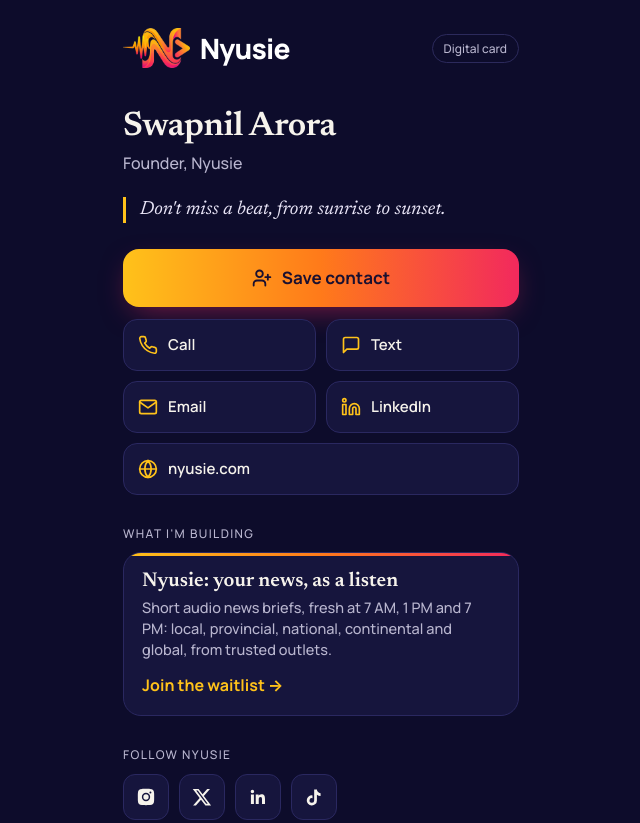
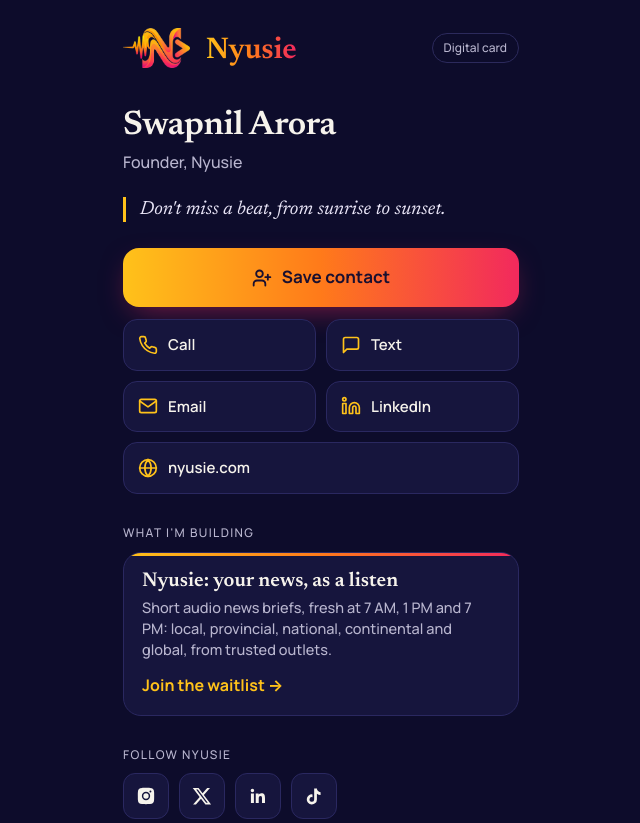
Before and after one commit to angeddev/nyusie-website, a plain HTML site: page card/index.html in a window 1280 px wide. Shown: the top 823 px of the page, without its empty margins (319-959 px from the left). Drawn offline with Linux system fonts and the light colour scheme.

Commit message:
Add files via upload

```diff
--- a/card/index.html
+++ b/card/index.html
@@ -39,8 +39,8 @@
 
   /* hero */
   .brand{display:flex;align-items:center;justify-content:space-between;margin-bottom:40px}
-  .wordmark{font-family:"Manrope",Georgia,serif;font-weight:800;font-size:28px;letter-spacing:-.8px;color:#fff}
-  .brandL{display:flex;align-items:center;gap:10px}
+  .wordmark{font-family:"Newsreader",Georgia,serif;font-weight:600;font-size:30px;letter-spacing:-.3px;line-height:1;position:relative;top:3px;background:var(--grad);-webkit-background-clip:text;background-clip:text;color:transparent}
+  .brandL{display:flex;align-items:center;gap:16px}
   .mark{height:40px;width:auto;display:block}
   .chip{font-size:12px;color:var(--muted);border:1px solid #2c2a5c;border-radius:999px;padding:5px 11px}
   .avatar{width:96px;height:96px;border-radius:50%;padding:3px;background:var(--grad);margin-bottom:18px}
```
